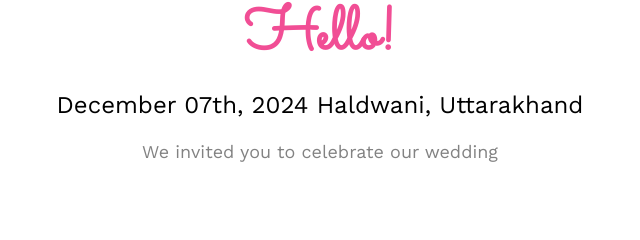
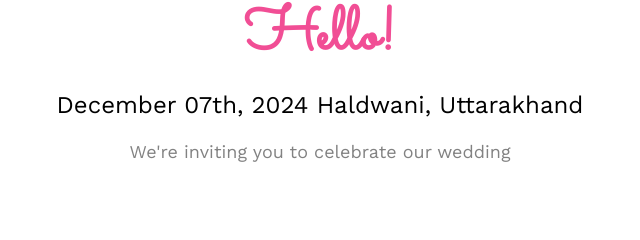
Before and after one commit to thejaigoyal/wedding-site, a plain HTML site: page index.html in a window 1280 px wide. Shown: the part 1020-1260 px from the top of the page, 320-960 px from the left. Drawn offline with nearby package versions, Linux system fonts and the light colour scheme; files whose address does not match are found by name.

Commit message:
fix grammar

```diff
--- a/index.html
+++ b/index.html
@@ -135,7 +135,7 @@
 					<div class="col-md-8 col-md-offset-2 text-center fh5co-heading animate-box">
 						<h2>Hello!</h2>
 						<h3>December 07th, 2024 Haldwani, Uttarakhand</h3>
-						<p>We invited you to celebrate our wedding</p>
+						<p>We're inviting you to celebrate our wedding</p>
 					</div>
 				</div>
 				<div class="couple-wrap animate-box">
```
